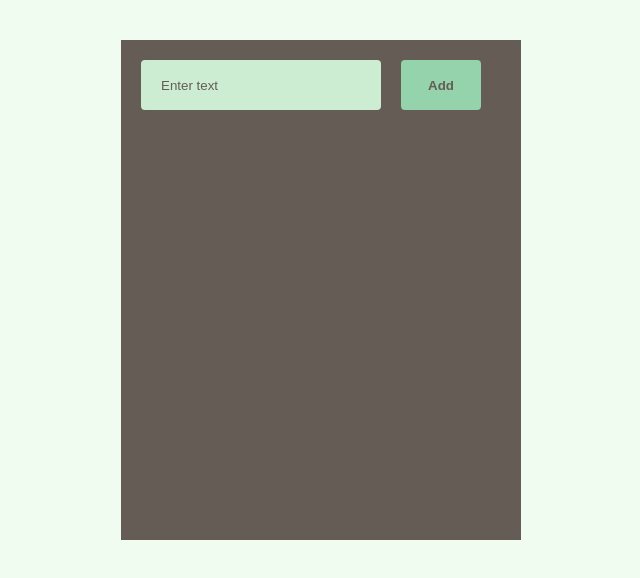
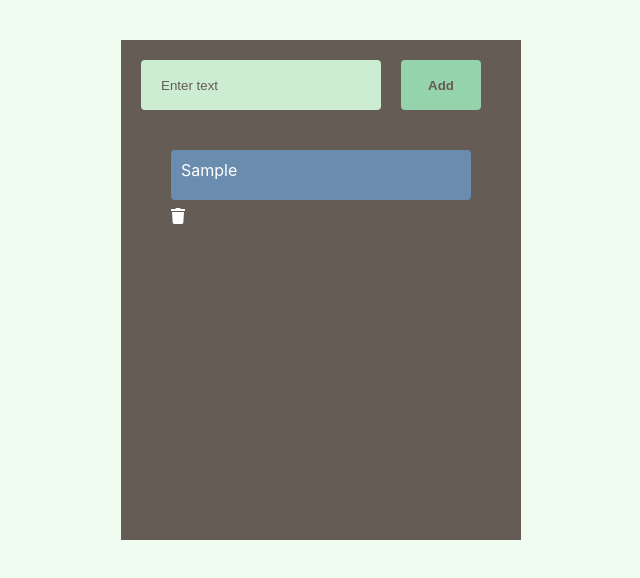
Before and after one commit to Evan-dn/todolist, a React (Create React App) app: page / in a window 1280 px wide. Both pictures are taken after typing "Sample" into the empty fields and a click on the button "Add". Shown: the top 578 px of the page, without its empty margins (319-959 px from the left). Built offline with nearby package versions, Linux system fonts and the light colour scheme.

Commit message:
ajout fontawesome react et style listitems

```diff
--- a/package.json
+++ b/package.json
@@ -3,6 +3,9 @@
   "version": "0.1.0",
   "private": true,
   "dependencies": {
+    "@fortawesome/fontawesome-svg-core": "^1.2.26",
+    "@fortawesome/free-solid-svg-icons": "^5.12.0",
+    "@fortawesome/react-fontawesome": "^0.1.8",
     "@testing-library/jest-dom": "^4.2.4",
     "@testing-library/react": "^9.4.0",
     "@testing-library/user-event": "^7.2.1",
--- a/src/App.js
+++ b/src/App.js
@@ -1,8 +1,11 @@
 import React from 'react';
 import logo from './logo.svg';
 import './App.css';
-// import {useState} from 'react';
+import ListItems from './ListItems';
+import {library} from '@fortawesome/fontawesome-svg-core';
+import {faTrash} from '@fortawesome/free-solid-svg-icons';
 
+library.add(faTrash);
 
 class App extends React.Component{
   constructor(props){
@@ -54,6 +57,7 @@ class App extends React.Component{
             <button type="submit">Add</button>
           </form>
         </header>
+        <ListItems items={this.state.items}/>
       </div>
     );
   }
--- /dev/null
+++ b/src/ListItems.css
@@ -0,0 +1,12 @@
+.list{
+    color: #ffff;
+    width: 300px;
+    background-color: #6A8CAF;
+    height: 50px;
+    margin: 20px auto;
+    border-radius: 4px;
+}
+.list p{
+    padding: 10px;
+
+}
--- /dev/null
+++ b/src/ListItems.js
@@ -0,0 +1,22 @@
+import React from 'react';
+import './ListItems.css';
+import {FontAwesomeIcon} from '@fortawesome/react-fontawesome';
+
+function ListItems(props){
+    const items = props.items;
+    const listItems = items.map(item =>{
+        return(
+            <div className='list' key={item.key}>
+                <p>{item.text}</p>
+                <span>
+                    <FontAwesomeIcon className="icon" icon="trash"/>
+                </span>
+            </div>
+        )
+    })
+    return(
+        <div> {listItems} </div>
+    )
+}
+
+export default ListItems;
```
Also changed, not shown: 1 other file (tests, documents, lock files or other folders).
